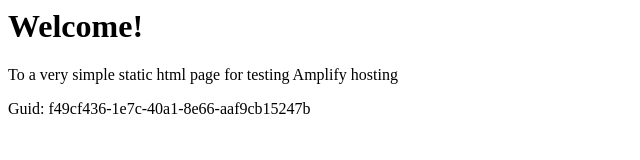
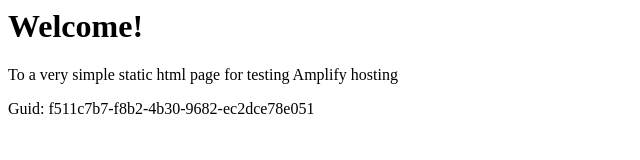
Before and after one commit to aws-aemilia-sfo/Github-PR-Commit-Integration-Test-DoNotTouch-GitHubWebhookPushCanaryTest-v1-preprod-us-west-1, a website: page src/index.html in a window 1280 px wide. Shown: the full height of the page, 0-640 px from the left. Drawn offline with Linux system fonts and the light colour scheme.

Commit message:
commit from integ tests

```diff
--- a/src/index.html
+++ b/src/index.html
@@ -12,6 +12,6 @@
 <body>
     <h1>Welcome!</h1>
     <p>To a very simple static html page for testing Amplify hosting</p>
-    <p>Guid: f49cf436-1e7c-40a1-8e66-aaf9cb15247b</p></body>
+    <p>Guid: f511c7b7-f8b2-4b30-9682-ec2dce78e051</p></body>
 
 </html>
```
